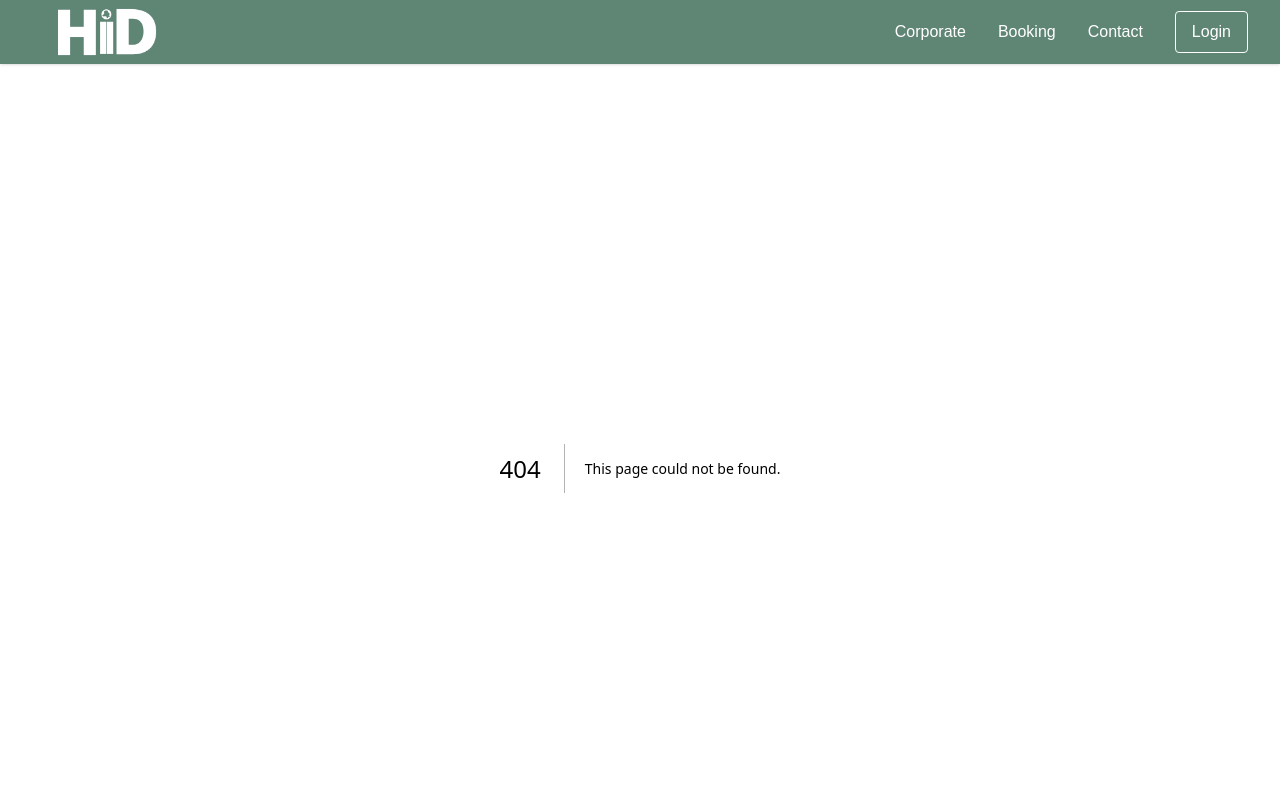
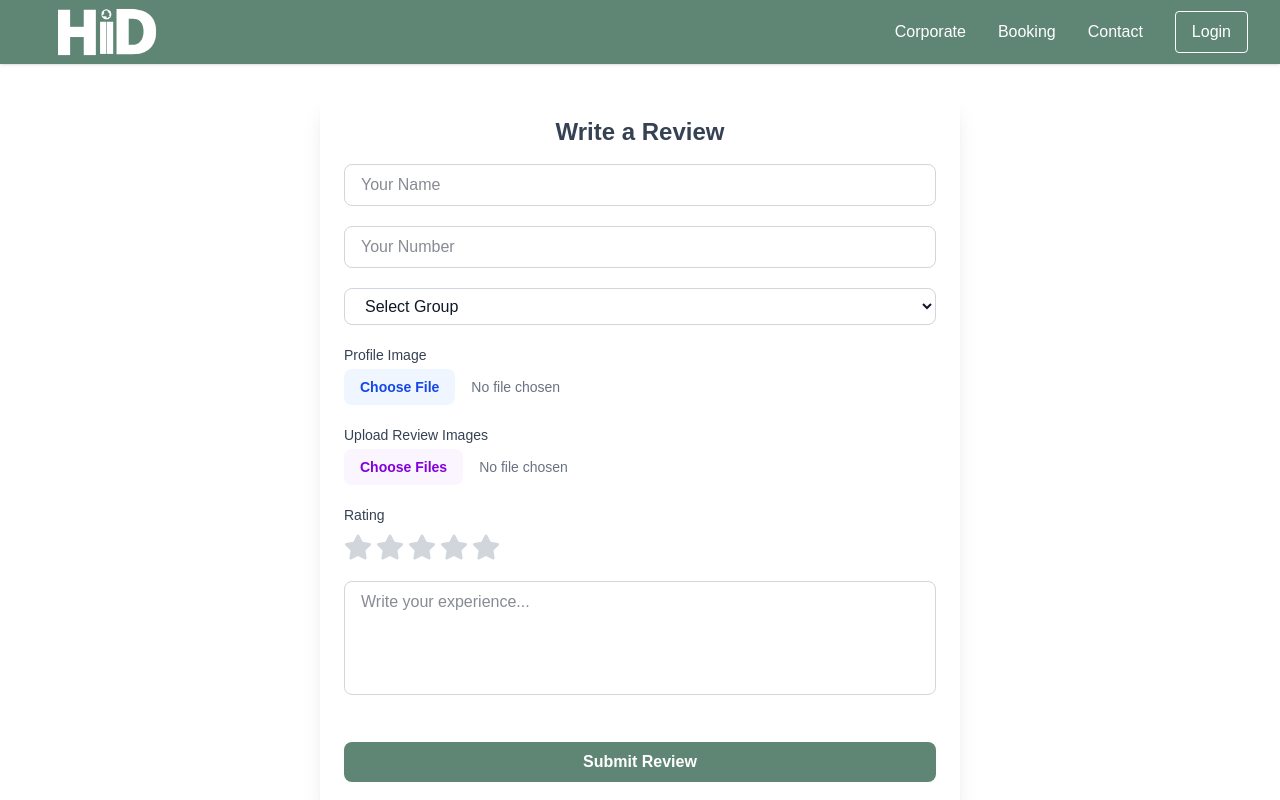
Before and after one commit to anup9971/hiidCheck, a Next.js app: page /review in a window 1280 px wide. Before the commit this address had no page. Shown: the top 800 px of the page. Built offline with nearby package versions, Linux system fonts and the light colour scheme.

Commit message:
create rating / reveiw page

```diff
--- /dev/null
+++ b/src/app/review/page.js
@@ -0,0 +1,178 @@
+"use client"
+import { useState } from "react";
+import { FaStar } from "react-icons/fa";
+
+export default function ReviewForm() {
+  const [rating, setRating] = useState(0);
+  const [hover, setHover] = useState(null);
+  const [formData, setFormData] = useState({
+    name: "",
+    group: "",
+    message: "",
+    profileImage: null,
+    images: [],
+  });
+
+  const handleChange = (e) => {
+    const { name, value } = e.target;
+    setFormData((prev) => ({
+      ...prev,
+      [name]: value,
+    }));
+  };
+
+  const handleProfileImage = (e) => {
+    setFormData((prev) => ({
+      ...prev,
+      profileImage: e.target.files[0],
+    }));
+  };
+
+  const handleMultipleImages = (e) => {
+    setFormData((prev) => ({
+      ...prev,
+      images: Array.from(e.target.files),
+    }));
+  };
+
+  const handleSubmit = (e) => {
+    e.preventDefault();
+    const completeData = { ...formData, rating };
+    console.log(completeData);
+    alert("Review submitted successfully!");
+  };
+
+  return (
+    <div className="max-w-2xl pb-25 md:bg-white bg-gray-100 mx-auto px-4 py-6">
+      <div className="bg-white p-6 rounded-lg shadow-xl">
+        <h2 className="text-2xl font-bold text-gray-700 mb-4 text-center">Write a Review</h2>
+        <form onSubmit={handleSubmit} className="space-y-5">
+          {/* Name */}
+            <div>
+                 <input
+            type="text"
+            name="name"
+            placeholder="Your Name"
+            value={formData.name}
+            onChange={handleChange}
+            required
+            className="w-full px-4 py-2  text-gray-900 border border-gray-300 rounded-lg focus:outline-none focus:ring-2 focus:ring-[#5f8575]"
+          />
+            </div>
+             <div>
+                 <input
+            type="number"
+            name="phone"
+            placeholder="Your Number"
+            value={formData.phone}
+            onChange={handleChange}
+            required
+            className="w-full px-4 text-gray-900  py-2  border border-gray-300 rounded-lg focus:outline-none focus:ring-2 focus:ring-[#5f8575]"
+          />
+            </div>
+
+          {/* Select Group */}
+          <div>
+
+            <select
+            name="group"
+            value={formData.group}
+            onChange={handleChange}
+            required
+            className="w-full px-4  text-gray-900  py-2 border border-gray-300 rounded-lg focus:outline-none focus:ring-2 focus:ring-[#5f8575]"
+          >
+            <option value="">Select Group</option>
+            <option value="Family Traveller">Family Traveller</option>
+            <option value="Group Traveller">Group Traveller</option>
+            <option value="Solo Traveller">Solo Traveller</option>
+            <option value="Other">Other</option>
+          </select>
+          </div>
+
+          {/* Profile Image */}
+          <div>
+            <label className="block  text-gray-700  text-sm mb-1 font-medium">Profile Image</label>
+            <input
+              type="file"
+              accept="image/*"
+              onChange={handleProfileImage}
+              className="block w-full text-sm text-gray-500 file:mr-4 file:py-2 file:px-4
+                         file:rounded-lg  file:border-0
+                         file:text-sm file:font-semibold
+                         file:bg-blue-50 file:text-blue-700
+                         hover:file:bg-blue-100"
+            />
+          </div>
+
+          {/* Upload Images */}
+          <div>
+            <label className="block text-sm mb-1  text-gray-700  font-medium">Upload Review Images</label>
+            <input
+              type="file"
+              accept="image/*"
+              multiple
+              onChange={handleMultipleImages}
+              className="block w-full text-sm text-gray-500 file:mr-4 file:py-2 file:px-4
+                         file:rounded-lg file:border-0
+                         file:text-sm file:font-semibold
+                         file:bg-purple-50 file:text-purple-700
+                         hover:file:bg-purple-100"
+            />
+          </div>
+
+          {/* Star Rating */}
+          <div>
+            <label className="block text-sm text-gray-700 mb-2 font-medium">Rating</label>
+            <div className="flex space-x-1">
+              {[...Array(5)].map((_, i) => {
+                const starValue = i + 1;
+                return (
+                  <label key={i}>
+                    <input
+                      type="radio"
+                      name="rating"
+                      value={starValue}
+                      className="hidden"
+                      onClick={() => setRating(starValue)}
+                    />
+                    <FaStar
+                      size={28}
+                      className={`cursor-pointer transition-colors ${
+                        starValue <= (hover || rating)
+                          ? "text-yellow-400"
+                          : "text-gray-300"
+                      }`}
+                      onMouseEnter={() => setHover(starValue)}
+                      onMouseLeave={() => setHover(null)}
+                    />
+                  </label>
+                );
+              })}
+            </div>
+          </div>
+
+          {/* Message */}
+          <textarea
+            name="message"
+            rows="4"
+            placeholder="Write your experience..."
+            value={formData.message}
+            onChange={handleChange}
+            required
+            className="w-full px-4 text-gray-900   py-2 border border-gray-300 rounded-lg resize-none focus:outline-none focus:ring-2 focus:ring-[#5f8575]"
+          ></textarea>
+
+          {/* Submit */}
+        <div className="mt-5">
+           <button
+            type="submit"
+            className="w-full  bg-[#5f8575] text-white py-2 rounded-lg font-semibold hover:bg-[#6cb395] transition"
+          >
+            Submit Review
+          </button>
+        </div>
+        </form>
+      </div>
+    </div>
+  );
+}
--- a/src/componets/singleroom/HotelRating.jsx
+++ b/src/componets/singleroom/HotelRating.jsx
@@ -1,5 +1,7 @@
 "use client";
 import { Star, ChevronDown } from "lucide-react";
+import Image from "next/image";
+import Link from "next/link";
 
 const keywords = [
   { text: "courteous staff", count: 266, color: "green" },
@@ -24,23 +26,31 @@ export default function HotelRating(roomData) {
   const maxCount = ratings[0].count;
 
   return (
-    <div className="max-w-7xl mt-5 md:mt-10 mx-auto px-4 py-8">
+    <>
+    <div className="max-w-7xl bg-gray-50  rounded mt-5 md:mt-10 mx-auto px-4 py-8">
       {/* Heading + Sort */}
-      <div className="flex justify-between items-start md:items-center mb-4">
+      <div className=" md:flex justify-between items-start md:items-center mb-4">
+        {/* for  Mobile scree */}
+         {/* <div className="text-sm text-gray-700 flex items-center gap-1 cursor-pointer">
+          Sort By: <span className="font-medium text-black">Latest first</span>
+          <ChevronDown size={16} />
+        </div> */}
         <h2 className="text-xl font-semibold text-gray-800">
           Guest Reviews & Rating for {roomData.data.name}
         </h2>
+
+        {/* for desktop  */}
         {/* <div className="text-sm text-gray-700 flex items-center gap-1 cursor-pointer">
           Sort By: <span className="font-medium text-black">Latest first</span>
           <ChevronDown size={16} />
         </div> */}
       </div>
 
-      <div className="flex flex-col md:flex-row bg-gray-50 shadow-md rounded-lg p-6 gap-8">
+      <div className="flex flex-col md:flex-row bg-gray-50   rounded-lg p-6 gap-8">
         {/* Left: Rating + Bars */}
         <div className="md:w-1/2 flex flex-col gap-6">
           {/* Green Rating Box */}
-          <div className="bg-green-600 text-white p-5 rounded-lg w-40 text-center">
+          <div className="bg-green-600 text-white p-5 rounded-lg md:w-40 text-center">
             <div className="text-sm font-medium">HiDRating</div>
             <div className="text-3xl font-bold">4.1<span className="text-base">/5</span></div>
             <div className="text-xs mt-1">{totalRatings} Ratings</div>
@@ -96,6 +106,68 @@ export default function HotelRating(roomData) {
           </div>
         </div>
       </div>
+
+
+
+
+{/* ------------------------------------------ Review Section ---------------------------------------- */}
+<div className="text-sm float-end rounded  hover:bg-green-700 bg-green-600 text-gray-100 flex items-center gap-1 cursor-pointer">
+         <Link href="/review" className="p-3">
+            Review
+         </Link>
+        </div>
+      {/* review section  */}
+   <div className="  rounded p-4 mt-15 shadow-sm  max-w-6xl mx-auto">
+      {/* Top Section: Avatar + Name + Rating */}
+      <div className="flex justify-between items-start">
+        <div className="flex items-start gap-3">
+          {/* Profile image */}
+          <Image
+            src="/user.jpg" // Replace with your public/profile image path
+            alt="User"
+            width={40}
+            height={40}
+            className="rounded-full object-cover"
+          />
+
+          <div>
+            <p className="font-semibold text-sm text-gray-800">
+              Monica Mishra{" "}
+              <span className="text-gray-500 font-normal text-xs">(Stayed 26 Dec, 2024)</span>
+            </p>
+            <p className="text-xs text-gray-500">Solo Traveller | 5 Reviews Written</p>
+          </div>
+        </div>
+
+        {/* Rating */}
+        <div className="bg-teal-600 text-white text-sm px-2 py-1 rounded font-bold h-fit">
+          5/5
+        </div>
+      </div>
+
+      {/* Review Text */}
+      <p className="mt-4 text-sm text-gray-700">
+        the hotel <strong>staff is courteous</strong> and were available at all times. the breakfast
+        spread was also well made. finally the <strong>room was very comfortable</strong> and luxurious.
+      </p>
+
+      {/* Review Images */}
+      <div className="flex gap-3 mt-4">
+        {["/room1.jpg", "/room2.jpg", "/room3.jpg"].map((img, i) => (
+          <Image
+            key={i}
+            src={img}
+            alt={`room-${i}`}
+            width={120}
+            height={90}
+            className="rounded-md object-cover border"
+          />
+        ))}
+      </div>
     </div>
+    </div>
+
+
+    </>
   );
 }
```
